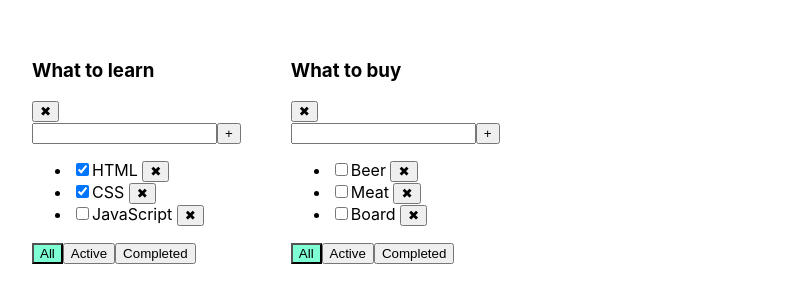
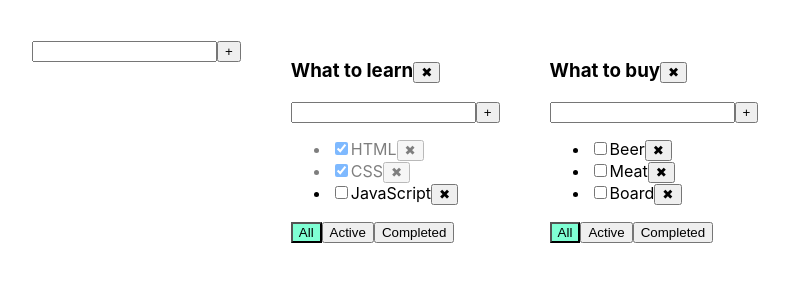
Before and after one commit to Rustam-Ulaevich/Todo_together, a React (Create React App) app: page / in a window 1280 px wide. Shown: the top 302 px of the page, without its empty margins (8-797 px from the left). Built offline with nearby package versions, Linux system fonts and the light colour scheme.

Commit message:
The 6th lesson has been completed

```diff
--- a/src/App.tsx
+++ b/src/App.tsx
@@ -2,10 +2,11 @@ import './App.css'
 import {Todolist} from "./Todolist";
 import {useState} from "react";
 import {v1} from "uuid";
+import {AddItemForm} from "./components/AddItemForm";
 
 export type FilterValueType = 'All' | 'Active' | 'Completed'
 
-type TodolistsType = {
+type TodolistType = {
     id: string
     title: string
     filter: FilterValueType
@@ -20,7 +21,7 @@ const App = () => {
     let todolistId1 = v1();
     let todolistId2 = v1();
 
-    let [todolists, setTodollists] = useState<Array<TodolistsType>>([
+    let [todolists, setTodolists] = useState<Array<TodolistType>>([
         {id: todolistId1, title: 'What to learn', filter: 'All'},
         {id: todolistId2, title: 'What to buy', filter: 'All'}
     ])
@@ -40,9 +41,23 @@ const App = () => {
 
     const removeTodolist = (idTodolist: string) => {
         todolists = todolists.filter( tl => tl.id !== idTodolist)
-        setTodollists([...todolists])
+        setTodolists([...todolists])
         delete tasks[idTodolist]
         setTasks({...tasks})
+    }
+    const addTodolist = (value: string) => {
+        let idTodolist = v1()
+        let newTodolist: TodolistType = {id: idTodolist, title: value, filter: 'All'}
+        setTodolists([newTodolist, ...todolists])
+        setTasks({...tasks, [idTodolist]: []})
+    }
+    const renameTodolist = (newTitle: string, id: string) => {
+        let todolist = todolists.find( tl => tl.id === id)
+        if(todolist){
+            todolist.title = newTitle
+            setTodolists([...todolists])
+        }
+
     }
 
     const removeTask = (idTask: string, idTodolist: string) => {
@@ -54,25 +69,35 @@ const App = () => {
         let todolist = todolists.find( tl => tl.id === idTodolist)
         if(todolist){
             todolist.filter = value
-            setTodollists([...todolists])
+            setTodolists([...todolists])
         }
     }
     const addTask = (newTaskTitle: string, idTodolist: string) => {
         let newTask = {id: v1(), title: newTaskTitle, isDone: false}
         tasks[idTodolist] = [newTask, ...tasks[idTodolist]]
-        setTodollists([...todolists])
+        setTodolists([...todolists])
     }
-    const onChangeTaskStatus = (idTask: string, value: boolean, idTodolist: string) => {
-        //let todolist = todolists.find( tl => tl.id === idTodolist)
+    const changeTaskStatus = (idTask: string, value: boolean, idTodolist: string) => {
         let resultTask = tasks[idTodolist].find( t => t.id === idTask)
         if(resultTask){
             resultTask.isDone = value
-            setTodollists([...todolists])
+            setTodolists([...todolists])
+        }
+
+    }
+    const changeTaskTitle = (idTask: string, newTitle: string, idTodolist: string) => {
+        let task = tasks[idTodolist].find(t => t.id === idTask)
+        if(task){
+            task.title = newTitle
+            setTasks({...tasks})
         }
 
     }
 
     return <div className='App'>
+
+        <AddItemForm addItem={addTodolist}/>
+
         {todolists.map( tl => {
             let tasksForTodolist = tasks[tl.id]
 
@@ -91,9 +116,12 @@ const App = () => {
                           removeTasks = {removeTask}
                           changeFilter = {changeFilter}
                           addTask = {addTask}
-                          onChangeTaskStatus = {onChangeTaskStatus}
+                          changeTaskStatus = {changeTaskStatus}
+                          changeTaskTitle = {changeTaskTitle}
                           filter={tl.filter}
-                          removeTodolist={removeTodolist}/>
+                          removeTodolist={removeTodolist}
+                          renameTodolist = {renameTodolist}
+                />
             )
         })
         }
--- a/src/Todolist.tsx
+++ b/src/Todolist.tsx
@@ -1,5 +1,8 @@
+import './App.css'
 import {FilterValueType} from "./App";
-import {ChangeEvent, KeyboardEvent, useState} from "react";
+import {ChangeEvent} from "react";
+import {AddItemForm} from "./components/AddItemForm";
+import {EditableSpan} from "./components/EditableSpan";
 
 export type TaskType = {
     id: string
@@ -11,51 +14,40 @@ type PropsType = {
     id: string
     title: string
     tasks: Array<TaskType>
-    removeTasks: (idTask: string, idTodolist: string)=>void
+    removeTasks: (idTask: string, idTodolist: string) => void
     changeFilter: (value: FilterValueType, idTodolist: string) => void
     addTask: (newTaskTitle: string, idTodolist: string) => void
-    onChangeTaskStatus: (id: string, checked: boolean, idTodolist: string) => void
+    changeTaskStatus: (id: string, checked: boolean, idTodolist: string) => void
+    changeTaskTitle: (id: string, newTitle: string, idTodolist: string) => void
     filter: FilterValueType
-    removeTodolist: (idTodolist: string)=>void
+    removeTodolist: (idTodolist: string) => void
+    renameTodolist: (newTitle: string, idTodolist: string) => void
 }
 
 export const Todolist = (props: PropsType) => {
 
-    let [newTaskTitle, setNewTaskTitle] = useState('')
-    let [error, setError] = useState<string | null>(null)
+    const onClickDeleteTodolist = () => props.removeTodolist(props.id);
+    const onChangeTitleTodolist = (newTitle: string) => {
+        props.renameTodolist(newTitle, props.id)
+    }
 
-    const onClickDeleteTodolist = () => {props.removeTodolist(props.id)}
-    const onClickAddTask = () => {
-        if(newTaskTitle.trim() !== ''){
-            props.addTask(newTaskTitle.trim(), props.id);
-            setNewTaskTitle('')
-        }else{setError('Title is required')}
 
-    }
-    const onChangeHandler = (e: ChangeEvent<HTMLInputElement>) => {
-        setNewTaskTitle(e.currentTarget.value);
-        //setError(null)
-    }
-    const onKeyPressHandler = (e: KeyboardEvent<HTMLInputElement>) => {
-        setError(null)
-        if(e.key === 'Enter'){onClickAddTask()}
-    }
-    const onAllClickHandler = () => {props.changeFilter("All", props.id);}
-    const onActiveClickHandler = () => {props.changeFilter("Active", props.id)}
-    const onCompletedClickHandler = () => {props.changeFilter("Completed", props.id)}
+    const onClickAddTask = (title: string) => props.addTask(title, props.id);
+
+    const onAllClickHandler = () => props.changeFilter("All", props.id);
+    const onActiveClickHandler = () => props.changeFilter("Active", props.id);
+    const onCompletedClickHandler = () => props.changeFilter("Completed", props.id);
 
     return <div>
-        <h3>{props.title}</h3>
-        <button onClick={onClickDeleteTodolist}> ✖</button>
-        <div>
-            <input className={ error ? 'error' : ''}
-                   value={newTaskTitle}
-                   onChange={onChangeHandler}
-                   onKeyPress={(e)=>onKeyPressHandler(e)}
-            />
-            <button onClick={onClickAddTask}>+</button>
-            <div className={'error-message'}>{error}</div>
-        </div>
+        <h3>
+            <EditableSpan title={props.title}
+                          changeTitle={onChangeTitleTodolist}/>
+            <button onClick={onClickDeleteTodolist}> ✖</button>
+        </h3>
+
+
+        <AddItemForm addItem={onClickAddTask}/>
+
         <div>
             <ul>
                 {props.tasks.map( (t) => {
@@ -64,16 +56,22 @@ export const Todolist = (props: PropsType) => {
                         props.removeTasks(t.id, props.id)
                     }
                     const onClickInput = (e: ChangeEvent<HTMLInputElement>) => {
-                        props.onChangeTaskStatus(t.id, e.currentTarget.checked, props.id)
+                        props.changeTaskStatus(t.id, e.currentTarget.checked, props.id)
+                    }
+                    const onChangeTitleTask = (newTitle: string) => {
+                        props.changeTaskTitle(t.id, newTitle, props.id)
                     }
 
                     return (
-                        <li key={t.id}>
+                        <li className={ t.isDone ? 'is-done' : ''}
+                            key={t.id}>
                             <input type={"checkbox"}
                                    onChange={onClickInput}
                                    checked={t.isDone}
                             />
-                            <span>{t.title} </span>
+                            {/*<span>{t.title} </span>*/}
+                            <EditableSpan title={t.title}
+                                          changeTitle={onChangeTitleTask}/>
                             <button onClick={onClickButton}> ✖</button>
                         </li>
                     )})
--- /dev/null
+++ b/src/components/AddItemForm.tsx
@@ -0,0 +1,35 @@
+import {ChangeEvent, KeyboardEvent, useState} from "react";
+
+type PropsType = {
+    addItem: (title: string)=>void
+}
+
+export const AddItemForm = (props: PropsType) => {
+
+    let [newTitle, setNewTitle] = useState('')
+    let [error, setError] = useState<string | null>(null)
+
+    const onChangeHandler = (e: ChangeEvent<HTMLInputElement>) => {
+        setNewTitle(e.currentTarget.value);
+    }
+    const onKeyPressHandler = (e: KeyboardEvent<HTMLInputElement>) => {
+        setError(null)
+        if(e.key === 'Enter'){onClickAddTask()}
+    }
+    const onClickAddTask = () => {
+        if(newTitle.trim() !== ''){
+            props.addItem(newTitle.trim());
+            setNewTitle('')
+        }else{setError('Title is required')}
+    }
+
+    return <div>
+        <input className={ error ? 'error' : ''}
+               value={newTitle}
+               onChange={onChangeHandler}
+               onKeyPress={(e)=>onKeyPressHandler(e)}
+        />
+        <button onClick={onClickAddTask}>+</button>
+        <div className={'error-message'}>{error}</div>
+    </div>
+}
--- /dev/null
+++ b/src/components/EditableSpan.tsx
@@ -0,0 +1,32 @@
+import {ChangeEvent, useState} from "react";
+
+type PropsType = {
+    title: string
+    changeTitle: (newTitle: string) => void
+}
+
+export const EditableSpan = (props: PropsType) => {
+
+    let [newTitle, setNewTitle] = useState('')
+    let [status, setStatus] = useState(true)
+
+    const onActiveInput = () => {
+        setStatus(false)
+        setNewTitle(props.title)
+    }
+    const onChangeTitle = (e: ChangeEvent<HTMLInputElement>) => {
+        setNewTitle(e.currentTarget.value)
+    }
+    const onActiveSpan = () => {
+        setStatus(true)
+        props.changeTitle(newTitle)
+    }
+
+    return status
+            ? <span onDoubleClick={onActiveInput}>{props.title}</span>
+            : <input value={newTitle}
+                     onChange={onChangeTitle}
+                     onBlur={onActiveSpan}
+                     autoFocus
+            />
+}
```
